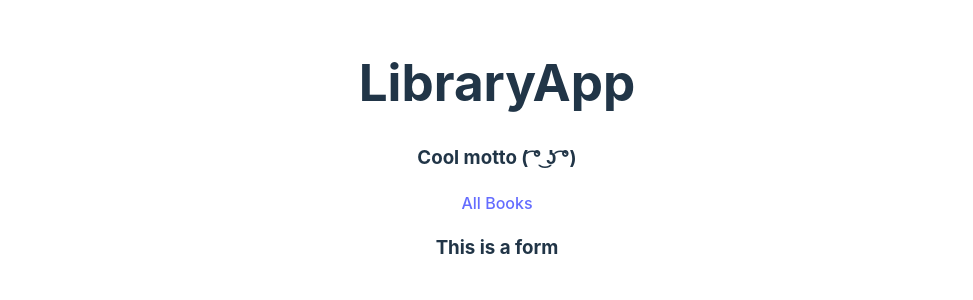
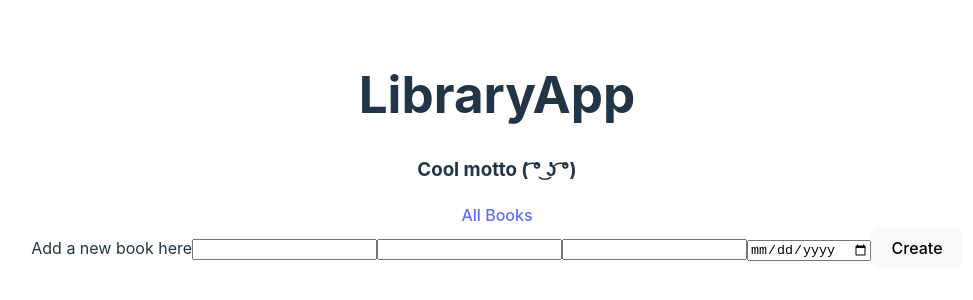
Before and after one commit to neuefische/hh-java-24-3-teamproject-team-2, a React (Vite) app in the folder frontend/: page /books/add in a window 1280 px wide. Shown: the part 250-550 px from the top of the page, without its empty margins (143-1116 px from the left). Built offline with nearby package versions, Linux system fonts and the light colour scheme; no server answers.

Commit message:
Add a form to create a new book info

```diff
--- a/frontend/src/pages/BookGalleryPage/components/addBookButton/AddBookForm.tsx
+++ b/frontend/src/pages/BookGalleryPage/components/addBookButton/AddBookForm.tsx
@@ -1,5 +1,49 @@
+import {ChangeEvent, FormEvent, useState} from "react";
+import {NewBook} from "../../../../types/types.ts";
+
 export default function AddBookForm() {
+
+    const [book, setBook] = useState<NewBook>({title: "", author: "", genre: "", publicationDate: ""});
+
+    function handleChange(event: ChangeEvent<HTMLInputElement>): void {
+        setBook({...book, [event.target.name]: event.target.value})
+    }
+
+    const handleSubmit = (event: FormEvent<HTMLFormElement>) => {
+        event.preventDefault();
+
+        console.log(event);
+        console.log(book);
+    }
+
     return (
-        <h3>This is a form</h3>
+        <form onSubmit={handleSubmit}>
+            <label>Add a new book here</label>
+            <input
+                type={"text"}
+                name={"title"}
+                value={book.title}
+                onChange={handleChange}
+            />
+            <input
+                type={"text"}
+                name={"author"}
+                value={book.author}
+                onChange={handleChange}
+            />
+            <input
+                type={"text"}
+                name={"genre"}
+                value={book.genre}
+                onChange={handleChange}
+            />
+            <input
+                type={"date"}
+                name={"publicationDate"}
+                value={book.publicationDate}
+                onChange={handleChange}
+            />
+            <button>Create</button>
+        </form>
     )
 }
```
Also changed, not shown: frontend/src/types/types.ts (+7 -0 lines).
